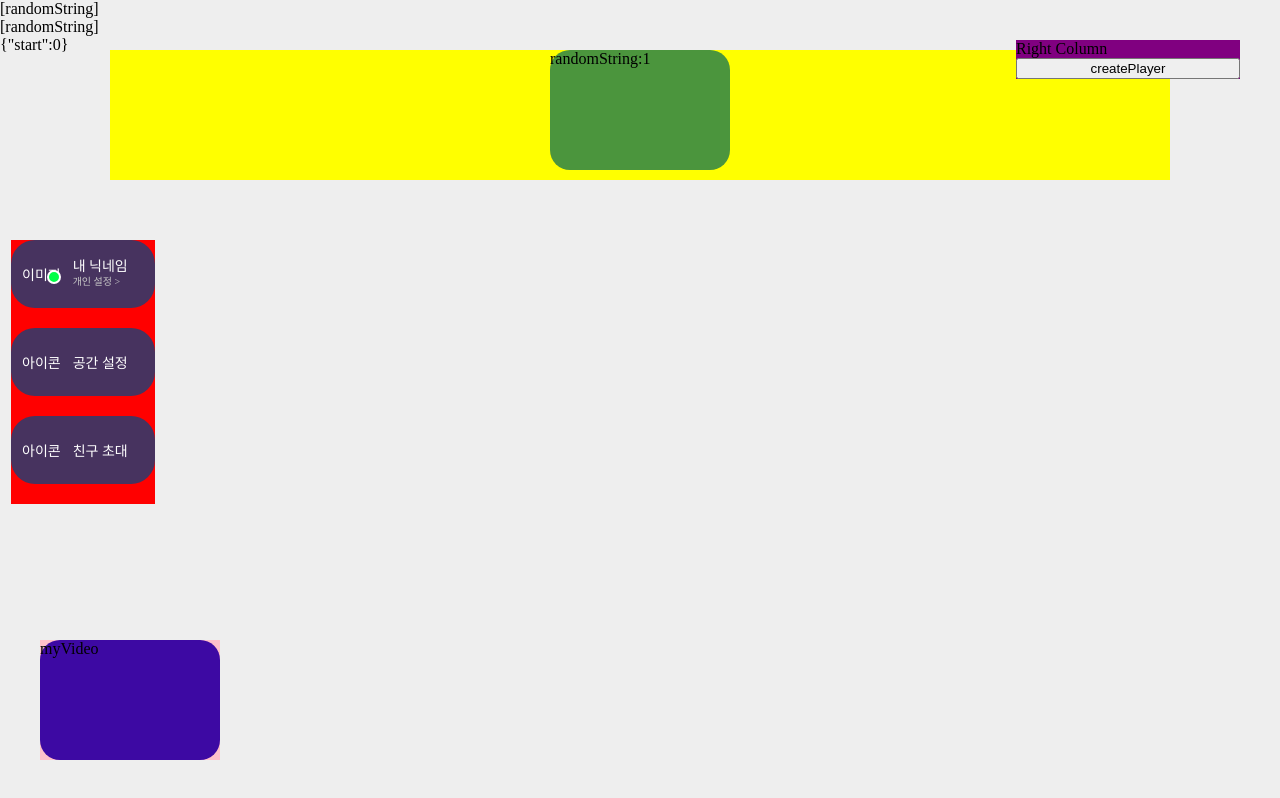
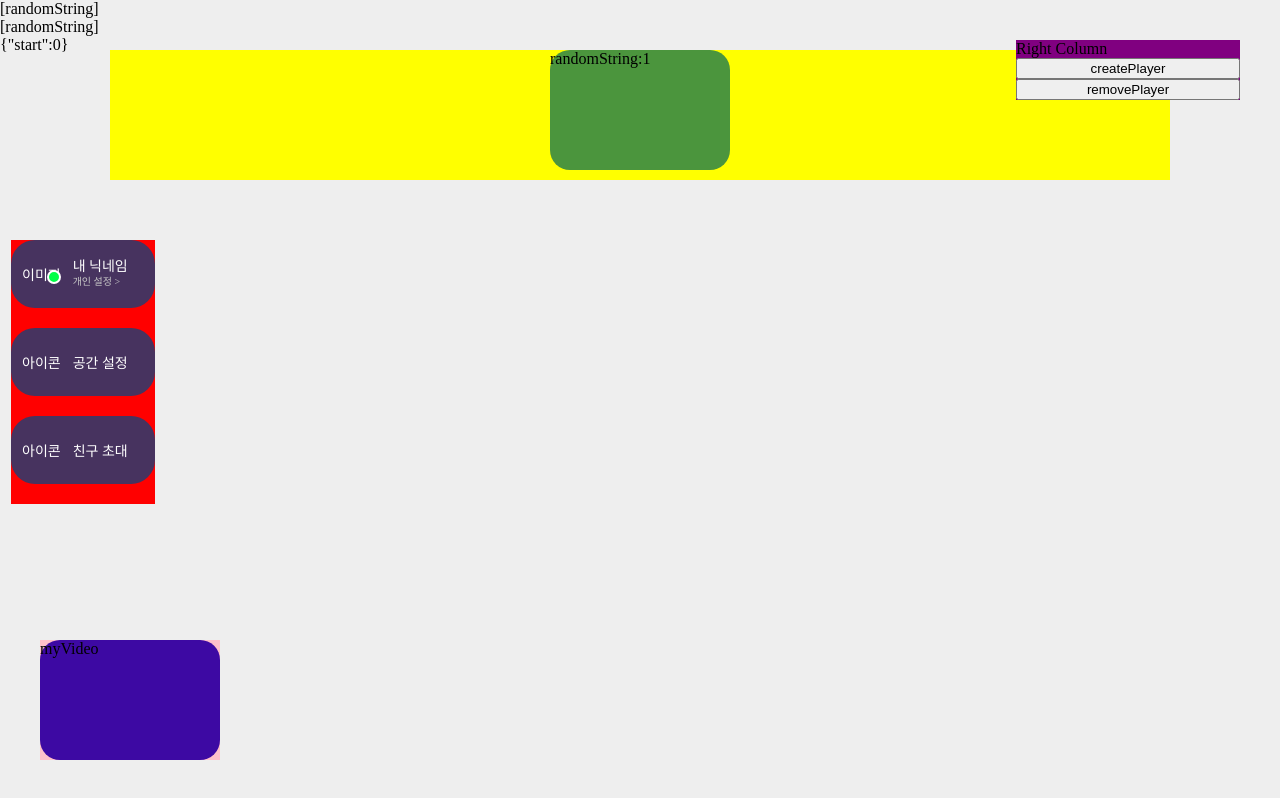
Before and after one commit to jongwow/react-carousel-exercise, a React (Create React App) app: page / in a window 1280 px wide. Built offline with nearby package versions, Linux system fonts and the light colour scheme.

Commit message:
feat: player 제거

```diff
--- a/src/RightColumn.js
+++ b/src/RightColumn.js
@@ -2,7 +2,7 @@ import { useRef } from "react";
 import {randomString} from "./randomId";
 
 export default function RightColumn({ setAllPlayer }) {
-  const latestId = useRef('');
+  const latestId = useRef(['randomString1']);
   const onClickCreate = () => {
     let id = randomString();
     setAllPlayer((prev) => {
@@ -10,8 +10,18 @@ export default function RightColumn({ setAllPlayer }) {
       newPlayers.playerToDist[id] = 1;
       return newPlayers;
     })
-    latestId.current = id;
+    latestId.current.push(id);
   };
+
+  const onClickRemove = () => {
+    let id = latestId.current.pop();
+    setAllPlayer((prev) => {
+      let newPlayers = Object.assign({}, prev);
+      delete newPlayers.playerToDist[id];
+      return newPlayers;
+    });
+  }
+
   return (
     <div
       style={{
@@ -28,6 +38,7 @@ export default function RightColumn({ setAllPlayer }) {
     >
       Right Column
       <button onClick={onClickCreate}>createPlayer</button>
+      <button onClick={onClickRemove}>removePlayer</button>
     </div>
   );
 }
```
